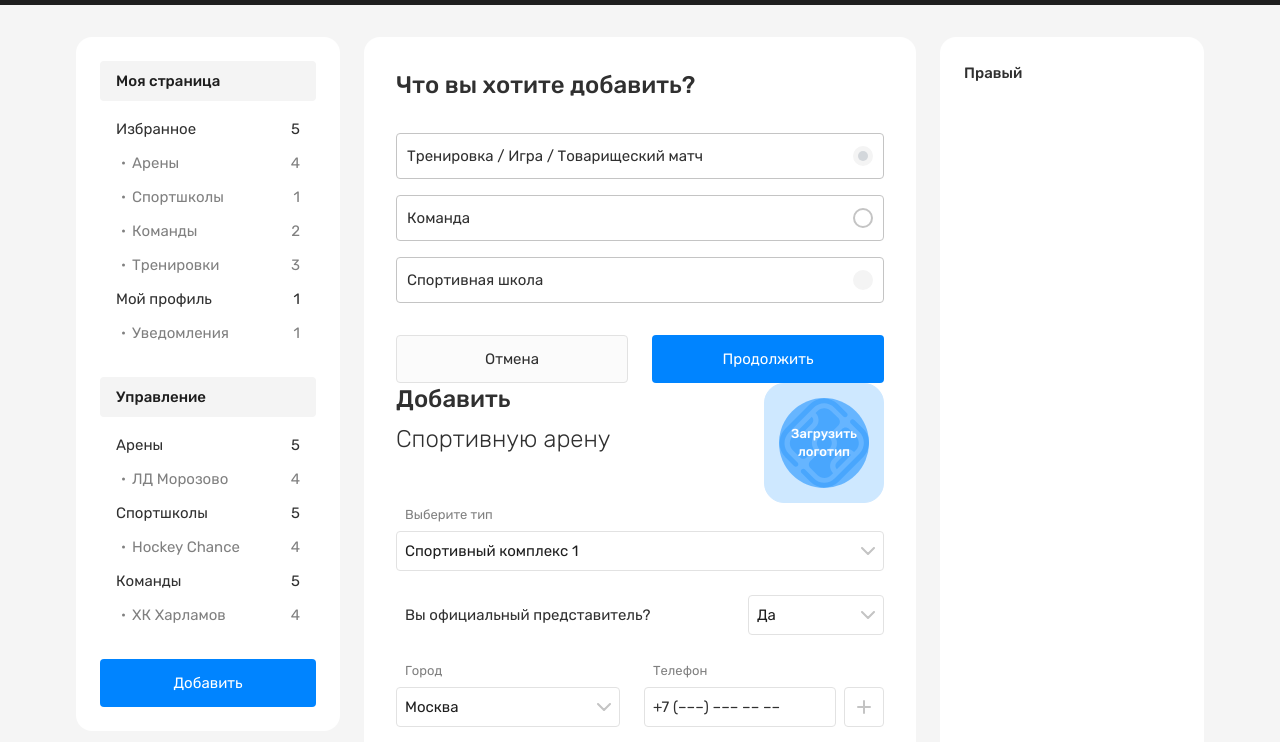
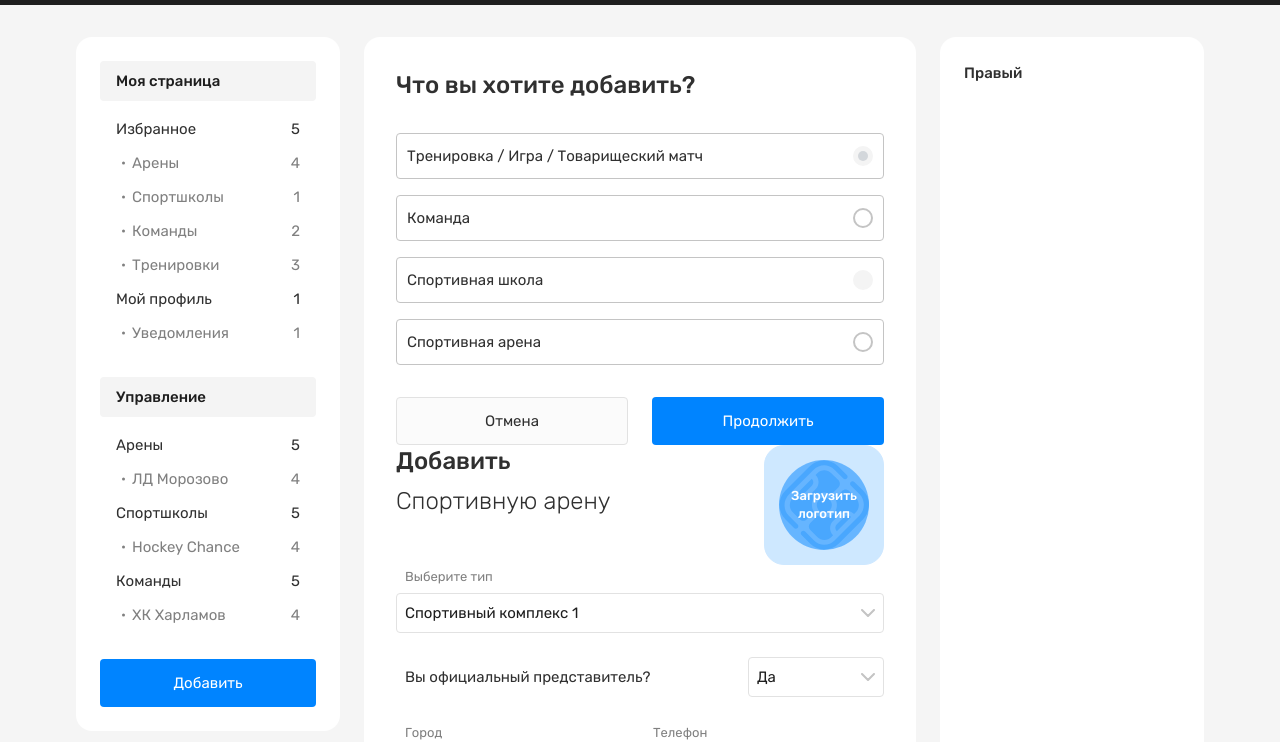
Before and after one commit to KotovMikhail/sportvgorode, a website: page src/form.html in a window 1280 px wide. Shown: the part 77-819 px from the top of the page. Drawn offline with nearby package versions, Linux system fonts and the light colour scheme; files that its build step writes are made by us from their sources; files whose address does not match are found by name.

Commit message:
Last commit

```diff
--- a/src/form.html
+++ b/src/form.html
@@ -106,6 +106,13 @@
                                     <input class="choice__input radio__input visually-hidden" type="radio" id="sportsSchool" name="choice" disabled>
                                     <label class="choice__label radio__label" for="sportsSchool">
                                         <span class="radio__text">Спортивная школа</span>
+                                        <span class="radio__box"></span>
+                                    </label>
+                                </li>
+                                <li class="choice__item radio__item">
+                                    <input class="choice__input radio__input visually-hidden" type="radio" id="sportsArena" name="choice">
+                                    <label class="choice__label radio__label" for="sportsArena">
+                                        <span class="radio__text">Спортивная арена</span>
                                         <span class="radio__box"></span>
                                     </label>
                                 </li>
--- a/src/scss/common.scss
+++ b/src/scss/common.scss
@@ -736,6 +736,10 @@ h4,
     &__text {
         margin-right: rem(16);
         font-weight: $fw-regular;
+        max-width: 296px;
+        white-space: nowrap;
+        overflow: hidden;
+        text-overflow: ellipsis;
     }
 
     &__box {
@@ -792,6 +796,17 @@ h4,
     &__input:invalid + &__label {
         .radio__box {
             border-color: $redLight;
+        }
+    }
+
+    @include mobileSmall {
+        &__label {
+            padding: rem(9) rem(8);
+        }
+
+        &__text {
+            font-size: rem(14);
+            line-height: rem(20);
         }
     }
 }
```
Also changed, not shown: dist/css/style.css, dist/css/style.min.css, dist/form.html, dist/home.html.
